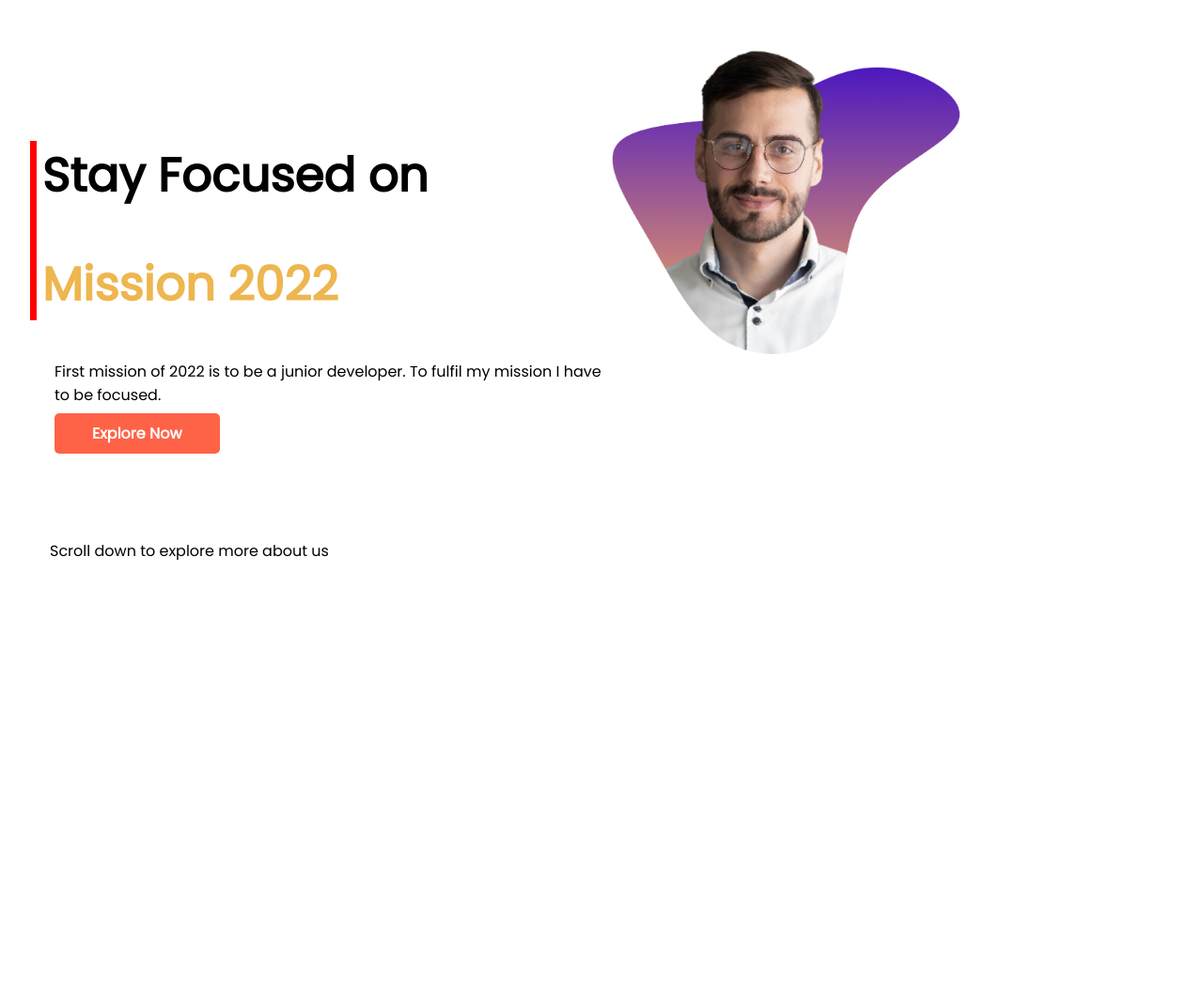
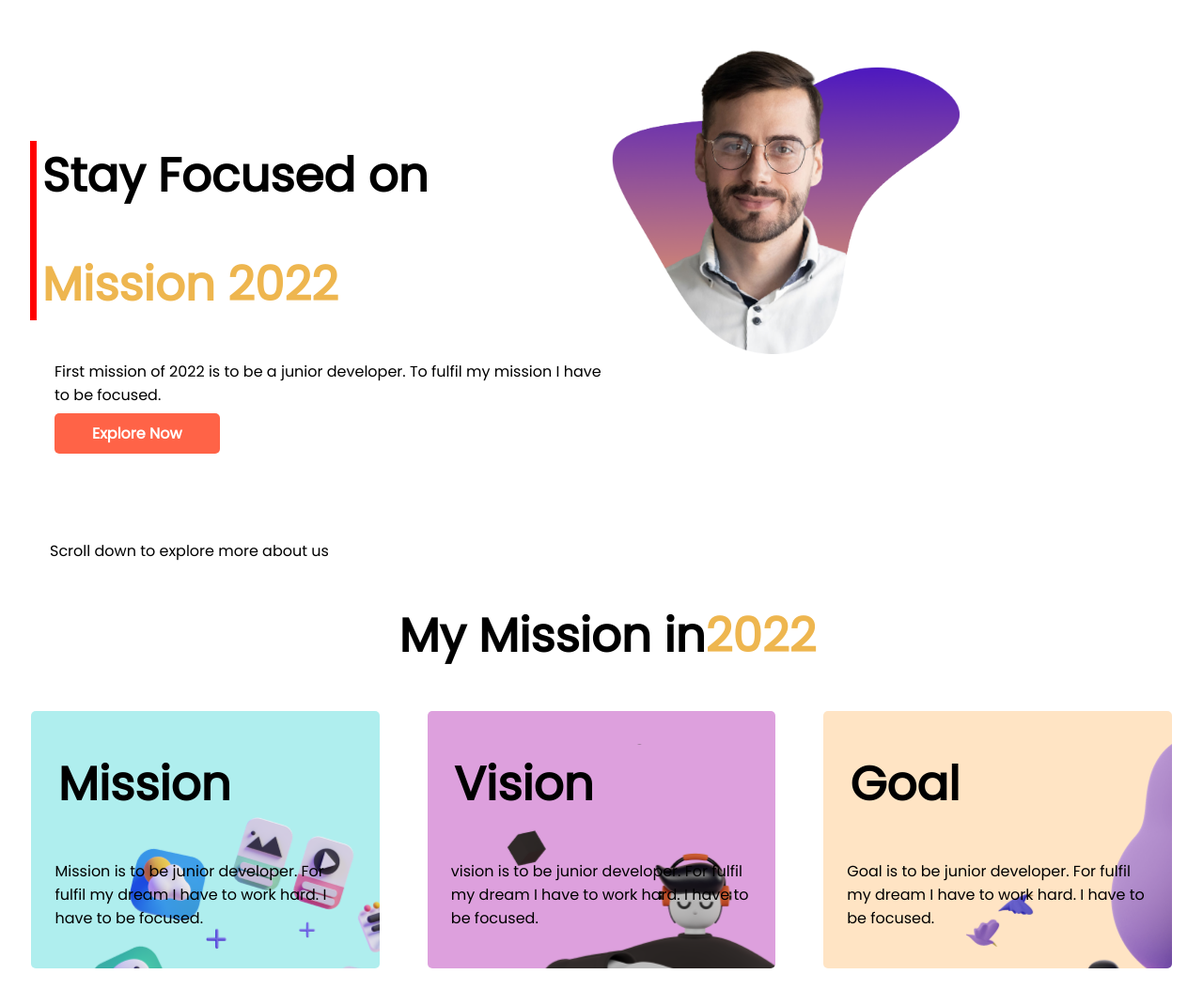
Before and after one commit to Sifatulla21/First-Assignment, a plain HTML site: page index.html in a window 1280 px wide. Shown: the whole page at 94% size. Before the commit the page ends 800 px from the top, so only its background shows below. Drawn offline with Linux system fonts and the light colour scheme.

Commit message:
mission area

```diff
--- a/index.html
+++ b/index.html
@@ -25,5 +25,25 @@
         </div>
     </section>
     <p id="scroll" class="position">Scroll down to explore more about us</p>
+    <section>
+        <div id="place">
+            <h1>My Mission in<span class="orange-color">2022</span></h1>
+        </div>
+        <div class="flexible-container">
+            <div id="mission" class="share">
+                <h1>Mission</h1>
+                <p>Mission is to be junior developer. For fulfil my dream I have to work hard. I have to be focused.</p>
+            </div>
+            <div id="vision" class="share">
+                <h1>Vision</h1>
+                <p>vision is to be junior developer. For fulfil my dream I have to work hard. I have to be focused.</p>
+            </div>
+            <div id="goal" class="share">
+                <h1>Goal</h1>
+                <p>Goal is to be junior developer. For fulfil my dream I have to work hard. I have to be focused.</p>
+            </div>
+        </div>
+
+    </section>
 </body>
 </html>
--- a/style.css
+++ b/style.css
@@ -40,3 +40,27 @@ p {
   #focused-position{
     margin-top: 100px;
   }
+#place{
+  text-align: center;
+}
+#mission{
+  background-color: paleturquoise;
+  background-image: url(images/illustrators/illustrator-1.png);
+}
+#vision{
+  background-color: plum;
+  background-image: url(images/illustrators/illustrator-2.png);
+}
+#goal{
+  background-color: bisque;
+  background-image: url(images/illustrators/illustrator-3.png);
+}
+.share{
+  width: 33%;
+  margin-left: 2%;
+  margin-right: 2%;
+  padding-left: 2%;
+  padding-right: 2%;
+  padding-bottom: 2%;
+  border-radius: 5px;
+}
```
